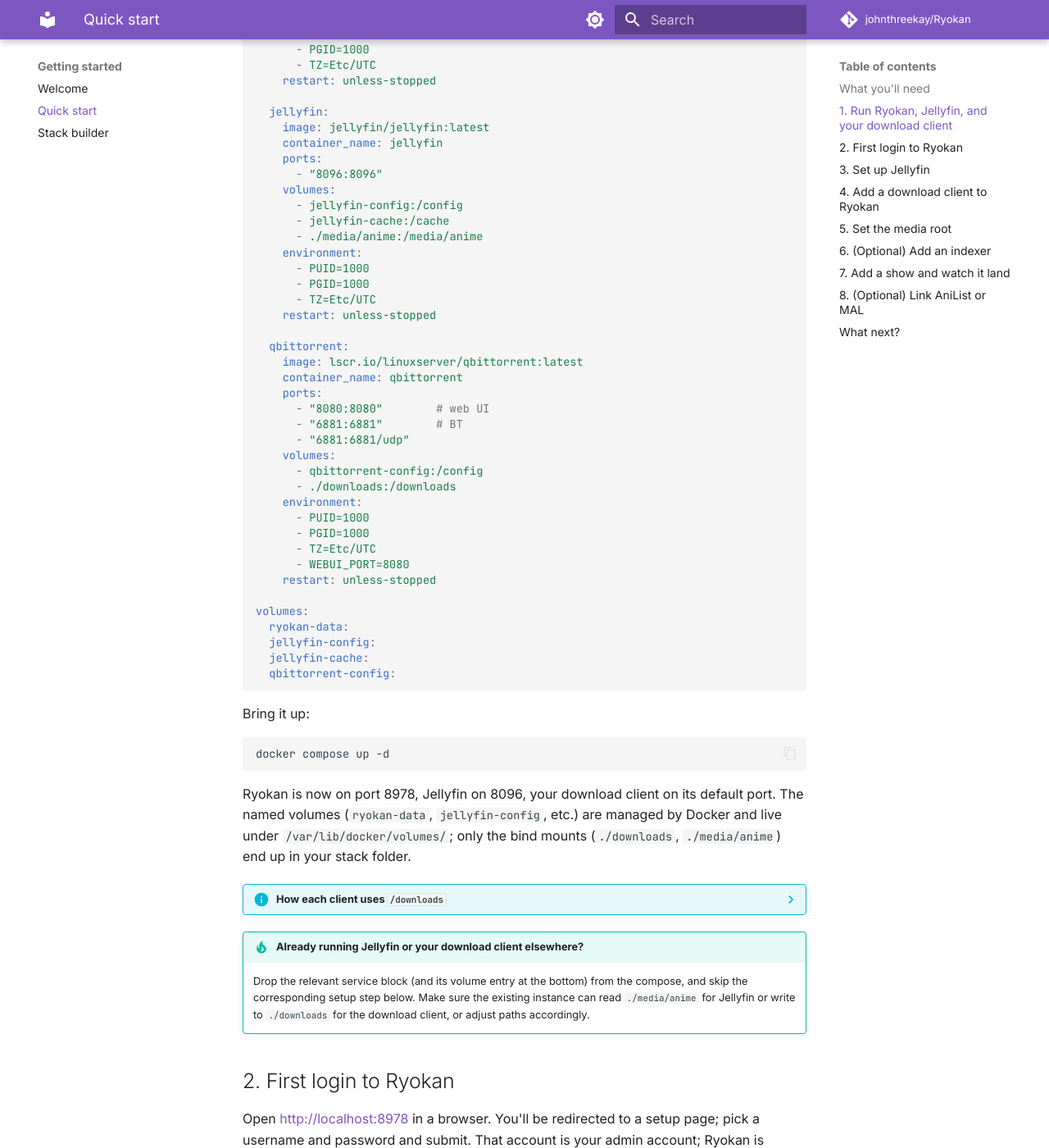
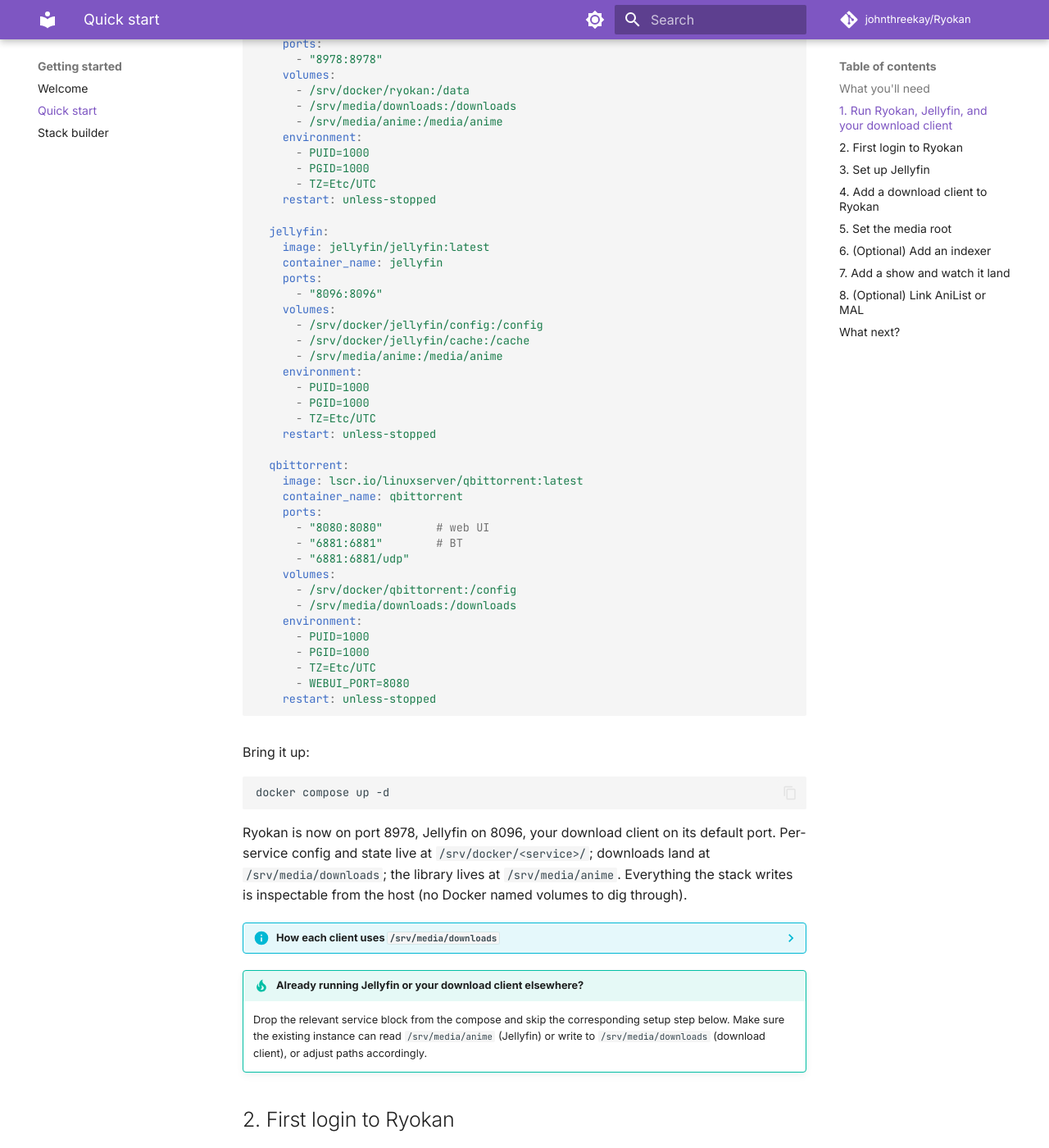
Before and after one commit to abhi1693/Ryokan, an MkDocs documentation site: the page built from docs/quick-start.md, in a window 1280 px wide and 1400 px high, scrolled down 1212 px. Shown: the whole window at 82% size. Built offline with MkDocs 1.6.1 and Material for MkDocs 9.7.7, drawn with Linux system fonts in a browser that asks for light colours; comment, search, counter and statistics services are not loaded; some of the changed text lies outside the part shown.

Commit message:
docs(quick-start): switch to /srv-rooted host paths
Standardize the quick-start on a homelab-conventional layout:

  /srv/stack/                   docker-compose.yml lives here
  /srv/docker/<service>/        per-service config + state (bind-mounted)
  /srv/media/downloads          completed downloads (shared with the client)
  /srv/media/anime              the library Jellyfin reads from

Replaces the previous mix of `~/ryokan-stack/` for the stack folder
and Docker named volumes (`ryokan-data`, `jellyfin-config`, etc.) for
configs. Bind-mounting everything makes the stack inspectable and
backup-friendly without `docker volume inspect` gymnastics; the /srv
prefix is the conventional homelab spot.

Each compose tab now precedes the YAML with a per-tab `mkdir + chown`
shell block to pre-create the per-service folders with PUID:PGID
ownership, so containers using PUID/PGID env vars see writable
directories on first boot.

Steps 3, 5, and 7 cross-references updated; the post-tabs explainer
now describes the layout (`/srv/docker`, `/srv/media`); the
"already running elsewhere" tip points existing-Jellyfin /
existing-client users at the matching /srv/media paths.

Co-Authored-By: Claude Opus 4.7 (1M context) <noreply@anthropic.com>

````diff
--- a/docs/quick-start.md
+++ b/docs/quick-start.md
@@ -12,16 +12,22 @@ You don't need a download client running in advance; we'll deploy one alongside
 
 ## 1. Run Ryokan, Jellyfin, and your download client
 
-Create a folder for your stack and `cd` into it. The compose file plus the bind-mounted host folders (`./downloads`, `./media/anime`) will all live here.
+Set up the host paths. The compose file lives in `/srv/stack/`; per-service config and state go under `/srv/docker/<service>/`; downloads and the media library go under `/srv/media/`.
 
 ```sh
-mkdir -p ~/ryokan-stack/{downloads,media/anime}
-cd ~/ryokan-stack
+sudo mkdir -p /srv/stack /srv/media/{downloads,anime} /srv/docker
+sudo chown 1000:1000 /srv/media/downloads /srv/media/anime
+cd /srv/stack
 ```
 
-Pick the download client you want to use and save the matching `docker-compose.yml` in that folder. All five composes deploy Ryokan + Jellyfin alongside the chosen client; the three services share `./media/anime` so files Ryokan imports show up in Jellyfin automatically.
+Adjust `1000:1000` if your host user has different IDs (`id -u` and `id -g` to check). Pick the download client you want to use, create its per-service folder, and save the matching `docker-compose.yml` in `/srv/stack/`. All five composes deploy Ryokan + Jellyfin alongside the chosen client; the three services share `/srv/media/anime` so files Ryokan imports show up in Jellyfin automatically.
 
 === "qBittorrent"
+
+    ```sh
+    sudo mkdir -p /srv/docker/{ryokan,jellyfin,qbittorrent}
+    sudo chown -R 1000:1000 /srv/docker
+    ```
 
     ```yaml
     services:
@@ -31,9 +37,9 @@ Pick the download client you want to use and save the matching `docker-compose.y
         ports:
           - "8978:8978"
         volumes:
-          - ryokan-data:/data
-          - ./downloads:/downloads
-          - ./media/anime:/media/anime
+          - /srv/docker/ryokan:/data
+          - /srv/media/downloads:/downloads
+          - /srv/media/anime:/media/anime
         environment:
           - PUID=1000
           - PGID=1000
@@ -46,9 +52,9 @@ Pick the download client you want to use and save the matching `docker-compose.y
         ports:
           - "8096:8096"
         volumes:
-          - jellyfin-config:/config
-          - jellyfin-cache:/cache
-          - ./media/anime:/media/anime
+          - /srv/docker/jellyfin/config:/config
+          - /srv/docker/jellyfin/cache:/cache
+          - /srv/media/anime:/media/anime
         environment:
           - PUID=1000
           - PGID=1000
@@ -63,23 +69,22 @@ Pick the download client you want to use and save the matching `docker-compose.y
           - "6881:6881"        # BT
           - "6881:6881/udp"
         volumes:
-          - qbittorrent-config:/config
-          - ./downloads:/downloads
+          - /srv/docker/qbittorrent:/config
+          - /srv/media/downloads:/downloads
         environment:
           - PUID=1000
           - PGID=1000
           - TZ=Etc/UTC
           - WEBUI_PORT=8080
         restart: unless-stopped
-
-    volumes:
-      ryokan-data:
-      jellyfin-config:
-      jellyfin-cache:
-      qbittorrent-config:
     ```
 
 === "Deluge"
+
+    ```sh
+    sudo mkdir -p /srv/docker/{ryokan,jellyfin,deluge}
+    sudo chown -R 1000:1000 /srv/docker
+    ```
 
     ```yaml
     services:
@@ -89,9 +94,9 @@ Pick the download client you want to use and save the matching `docker-compose.y
         ports:
           - "8978:8978"
         volumes:
-          - ryokan-data:/data
-          - ./downloads:/downloads
-          - ./media/anime:/media/anime
+          - /srv/docker/ryokan:/data
+          - /srv/media/downloads:/downloads
+          - /srv/media/anime:/media/anime
         environment:
           - PUID=1000
           - PGID=1000
@@ -104,9 +109,9 @@ Pick the download client you want to use and save the matching `docker-compose.y
         ports:
           - "8096:8096"
         volumes:
-          - jellyfin-config:/config
-          - jellyfin-cache:/cache
-          - ./media/anime:/media/anime
+          - /srv/docker/jellyfin/config:/config
+          - /srv/docker/jellyfin/cache:/cache
+          - /srv/media/anime:/media/anime
         environment:
           - PUID=1000
           - PGID=1000
@@ -121,22 +126,21 @@ Pick the download client you want to use and save the matching `docker-compose.y
           - "6881:6881"        # BT
           - "6881:6881/udp"
         volumes:
-          - deluge-config:/config
-          - ./downloads:/downloads
+          - /srv/docker/deluge:/config
+          - /srv/media/downloads:/downloads
         environment:
           - PUID=1000
           - PGID=1000
           - TZ=Etc/UTC
         restart: unless-stopped
-
-    volumes:
-      ryokan-data:
-      jellyfin-config:
-      jellyfin-cache:
-      deluge-config:
     ```
 
 === "Transmission"
+
+    ```sh
+    sudo mkdir -p /srv/docker/{ryokan,jellyfin,transmission}
+    sudo chown -R 1000:1000 /srv/docker
+    ```
 
     ```yaml
     services:
@@ -146,9 +150,9 @@ Pick the download client you want to use and save the matching `docker-compose.y
         ports:
           - "8978:8978"
         volumes:
-          - ryokan-data:/data
-          - ./downloads:/downloads
-          - ./media/anime:/media/anime
+          - /srv/docker/ryokan:/data
+          - /srv/media/downloads:/downloads
+          - /srv/media/anime:/media/anime
         environment:
           - PUID=1000
           - PGID=1000
@@ -161,9 +165,9 @@ Pick the download client you want to use and save the matching `docker-compose.y
         ports:
           - "8096:8096"
         volumes:
-          - jellyfin-config:/config
-          - jellyfin-cache:/cache
-          - ./media/anime:/media/anime
+          - /srv/docker/jellyfin/config:/config
+          - /srv/docker/jellyfin/cache:/cache
+          - /srv/media/anime:/media/anime
         environment:
           - PUID=1000
           - PGID=1000
@@ -178,8 +182,8 @@ Pick the download client you want to use and save the matching `docker-compose.y
           - "51413:51413"      # BT
           - "51413:51413/udp"
         volumes:
-          - transmission-config:/config
-          - ./downloads:/downloads
+          - /srv/docker/transmission:/config
+          - /srv/media/downloads:/downloads
         environment:
           - PUID=1000
           - PGID=1000
@@ -187,15 +191,14 @@ Pick the download client you want to use and save the matching `docker-compose.y
           - USER=admin
           - PASS=changeme      # change before first start
         restart: unless-stopped
-
-    volumes:
-      ryokan-data:
-      jellyfin-config:
-      jellyfin-cache:
-      transmission-config:
     ```
 
 === "rTorrent"
+
+    ```sh
+    sudo mkdir -p /srv/docker/{ryokan,jellyfin,rutorrent/passwd}
+    sudo chown -R 1000:1000 /srv/docker
+    ```
 
     ```yaml
     services:
@@ -205,9 +208,9 @@ Pick the download client you want to use and save the matching `docker-compose.y
         ports:
           - "8978:8978"
         volumes:
-          - ryokan-data:/data
-          - ./downloads:/downloads
-          - ./media/anime:/media/anime
+          - /srv/docker/ryokan:/data
+          - /srv/media/downloads:/downloads
+          - /srv/media/anime:/media/anime
         environment:
           - PUID=1000
           - PGID=1000
@@ -220,9 +223,9 @@ Pick the download client you want to use and save the matching `docker-compose.y
         ports:
           - "8096:8096"
         volumes:
-          - jellyfin-config:/config
-          - jellyfin-cache:/cache
-          - ./media/anime:/media/anime
+          - /srv/docker/jellyfin/config:/config
+          - /srv/docker/jellyfin/cache:/cache
+          - /srv/media/anime:/media/anime
         environment:
           - PUID=1000
           - PGID=1000
@@ -241,34 +244,33 @@ Pick the download client you want to use and save the matching `docker-compose.y
         # `http://rutorrent:8000/RPC2`. Add `- "8000:8000"` here only if
         # you want to hit it from the host with curl for debugging.
         volumes:
-          - rutorrent-data:/data
-          - ./downloads:/downloads     # contains /downloads/temp and /downloads/complete after first start
-          - ./passwd:/passwd           # htpasswd files for web UI + RPC auth
+          - /srv/docker/rutorrent:/data
+          - /srv/media/downloads:/downloads      # contains /downloads/temp and /downloads/complete after first start
+          - /srv/docker/rutorrent/passwd:/passwd  # htpasswd files for web UI + RPC auth
         environment:
           - PUID=1000
           - PGID=1000
           - TZ=Etc/UTC
         restart: unless-stopped
-
-    volumes:
-      ryokan-data:
-      jellyfin-config:
-      jellyfin-cache:
-      rutorrent-data:
     ```
 
     **Set up basic auth before bringing the stack up.** The crazy-max image looks for htpasswd files at `/passwd/rutorrent.htpasswd` (web UI) and `/passwd/rpc.htpasswd` (XML-RPC, the endpoint Ryokan uses). When the files exist, nginx enforces auth in front of both; when they don't, both are unauthenticated. Generate both with the same credentials in one shot:
 
     ```sh
-    mkdir -p ~/ryokan-stack/passwd
-    cd ~/ryokan-stack
     docker run --rm httpd:2.4-alpine htpasswd -Bbn admin "REPLACE-WITH-YOUR-PASSWORD" \
-      | tee passwd/rutorrent.htpasswd > passwd/rpc.htpasswd
+      | sudo tee /srv/docker/rutorrent/passwd/rutorrent.htpasswd > /dev/null
+    sudo cp /srv/docker/rutorrent/passwd/rutorrent.htpasswd /srv/docker/rutorrent/passwd/rpc.htpasswd
+    sudo chown -R 1000:1000 /srv/docker/rutorrent/passwd
     ```
 
     Replace `REPLACE-WITH-YOUR-PASSWORD` with whatever you want; same credentials work for ruTorrent's web UI and the connection Ryokan makes. Step 4 walks through plugging them into Ryokan.
 
 === "SABnzbd"
+
+    ```sh
+    sudo mkdir -p /srv/docker/{ryokan,jellyfin,sabnzbd/{config,incomplete}}
+    sudo chown -R 1000:1000 /srv/docker
+    ```
 
     ```yaml
     services:
@@ -278,9 +280,9 @@ Pick the download client you want to use and save the matching `docker-compose.y
         ports:
           - "8978:8978"
         volumes:
-          - ryokan-data:/data
-          - ./downloads:/downloads
-          - ./media/anime:/media/anime
+          - /srv/docker/ryokan:/data
+          - /srv/media/downloads:/downloads
+          - /srv/media/anime:/media/anime
         environment:
           - PUID=1000
           - PGID=1000
@@ -293,9 +295,9 @@ Pick the download client you want to use and save the matching `docker-compose.y
         ports:
           - "8096:8096"
         volumes:
-          - jellyfin-config:/config
-          - jellyfin-cache:/cache
-          - ./media/anime:/media/anime
+          - /srv/docker/jellyfin/config:/config
+          - /srv/docker/jellyfin/cache:/cache
+          - /srv/media/anime:/media/anime
         environment:
           - PUID=1000
           - PGID=1000
@@ -308,25 +310,18 @@ Pick the download client you want to use and save the matching `docker-compose.y
         ports:
           - "8081:8080"          # host:container; SAB lives on 8080 internally
         volumes:
-          - sabnzbd-config:/config
-          - sabnzbd-incomplete:/incomplete-downloads   # in-progress (named volume; not on host filesystem)
-          - ./downloads:/downloads                     # completed (shared with Ryokan + Jellyfin)
+          - /srv/docker/sabnzbd/config:/config
+          - /srv/docker/sabnzbd/incomplete:/incomplete-downloads   # in-progress
+          - /srv/media/downloads:/downloads                        # completed (shared with Ryokan + Jellyfin)
         environment:
           - PUID=1000
           - PGID=1000
           - TZ=Etc/UTC
         restart: unless-stopped
-
-    volumes:
-      ryokan-data:
-      jellyfin-config:
-      jellyfin-cache:
-      sabnzbd-config:
-      sabnzbd-incomplete:
     ```
 
     !!! note "Why two folders?"
-        SAB splits in-progress (`/incomplete-downloads`) from completed (`/downloads`). The compose maps the in-progress side to a Docker named volume so it's tucked out of the way; only completed downloads land in your stack folder where Ryokan reads them.
+        SAB splits in-progress (`/incomplete-downloads`) from completed (`/downloads`). The compose puts the in-progress side under SAB's own config tree so it's tucked out of the way; only completed downloads land in `/srv/media/downloads` where Ryokan reads them.
 
 Bring it up:
 
@@ -334,18 +329,18 @@ Bring it up:
 docker compose up -d
 ```
 
-Ryokan is now on port 8978, Jellyfin on 8096, your download client on its default port. The named volumes (`ryokan-data`, `jellyfin-config`, etc.) are managed by Docker and live under `/var/lib/docker/volumes/`; only the bind mounts (`./downloads`, `./media/anime`) end up in your stack folder.
+Ryokan is now on port 8978, Jellyfin on 8096, your download client on its default port. Per-service config and state live at `/srv/docker/<service>/`; downloads land at `/srv/media/downloads`; the library lives at `/srv/media/anime`. Everything the stack writes is inspectable from the host (no Docker named volumes to dig through).
 
-??? info "How each client uses `/downloads`"
+??? info "How each client uses `/srv/media/downloads`"
     The five clients structure that folder differently. Ryokan only reads completed files, so all five layouts work transparently.
 
-    - **qBittorrent / Deluge**: write files directly to `/downloads/<category>/<file>` (or `/downloads/<file>` if no category is set). Single shared folder.
+    - **qBittorrent / Deluge**: write files directly to `/downloads/<category>/<file>` inside the container (or `/downloads/<file>` if no category is set). Single shared folder.
     - **Transmission**: writes everything to `/downloads/`, with a `.part` suffix on the filename while the torrent is in flight; renames on completion.
     - **rTorrent**: splits `/downloads/temp/` (in-progress) and `/downloads/complete/` (completed); files move from temp to complete when the torrent finishes.
-    - **SABnzbd**: uses a separate folder for in-progress (`/incomplete-downloads/`, mapped to a Docker named volume in the compose so it stays out of the way) and `/downloads/` for completed.
+    - **SABnzbd**: uses a separate folder for in-progress (`/incomplete-downloads/`, bind-mounted to `/srv/docker/sabnzbd/incomplete` on the host) and `/downloads/` for completed.
 
 !!! tip "Already running Jellyfin or your download client elsewhere?"
-    Drop the relevant service block (and its volume entry at the bottom) from the compose, and skip the corresponding setup step below. Make sure the existing instance can read `./media/anime` for Jellyfin or write to `./downloads` for the download client, or adjust paths accordingly.
+    Drop the relevant service block from the compose and skip the corresponding setup step below. Make sure the existing instance can read `/srv/media/anime` (Jellyfin) or write to `/srv/media/downloads` (download client), or adjust paths accordingly.
 
 ## 2. First login to Ryokan
 
@@ -362,7 +357,7 @@ Open <http://localhost:8096> in another tab. Walk through Jellyfin's first-run w
 3. **Add a media library**:
     - **Content type**: Shows
     - **Display name**: Anime (or whatever you like)
-    - **Folder**: click the `+` and add `/media/anime`. This is the path Jellyfin sees inside its container; it maps to `~/ryokan-stack/media/anime` on your host, the same folder Ryokan writes to.
+    - **Folder**: click the `+` and add `/media/anime`. This is the path Jellyfin sees inside its container; it maps to `/srv/media/anime` on your host, the same folder Ryokan writes to.
 4. Accept the metadata defaults; you can tweak per-library later.
 5. Finish the wizard.
 
@@ -449,7 +444,7 @@ Save the row.
 
 ## 5. Set the media root
 
-In Ryokan, go to **Settings → General → Media Root Path** and set it to `/media/anime`. That's the path inside Ryokan's container; it maps to `~/ryokan-stack/media/anime` on your host (the same folder Jellyfin reads from).
+In Ryokan, go to **Settings → General → Media Root Path** and set it to `/media/anime`. That's the path inside Ryokan's container; it maps to `/srv/media/anime` on your host (the same folder Jellyfin reads from).
 
 !!! warning "PUID and PGID matter for shared folders"
     The `1000:1000` defaults work for most homelabs but not all. If files Ryokan writes show up with the wrong owner and Jellyfin can't read them, run `id -u` and `id -g` on your media-owning user and update both services' `PUID` / `PGID`. [Installation → PUID and PGID](install.md#puid-and-pgid) explains why.
@@ -470,7 +465,7 @@ When the series page opens, click an episode you want, then **Search**. You'll s
 
 The grab fires off to your download client. When it finishes:
 
-1. Post-processing hardlinks the file into `~/ryokan-stack/media/anime/<show name>/Season 01/<episode>.mkv` on your host.
+1. Post-processing hardlinks the file into `/srv/media/anime/<show name>/Season 01/<episode>.mkv` on your host.
 2. Jellyfin picks it up on its next library scan (or immediately if you click **Scan All Libraries**).
 3. The episode is now playable from any Jellyfin client (web, mobile, TV).
 
````
